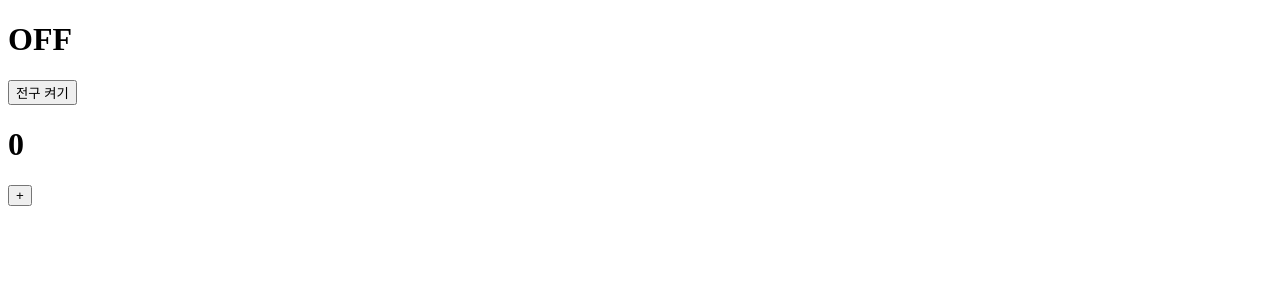
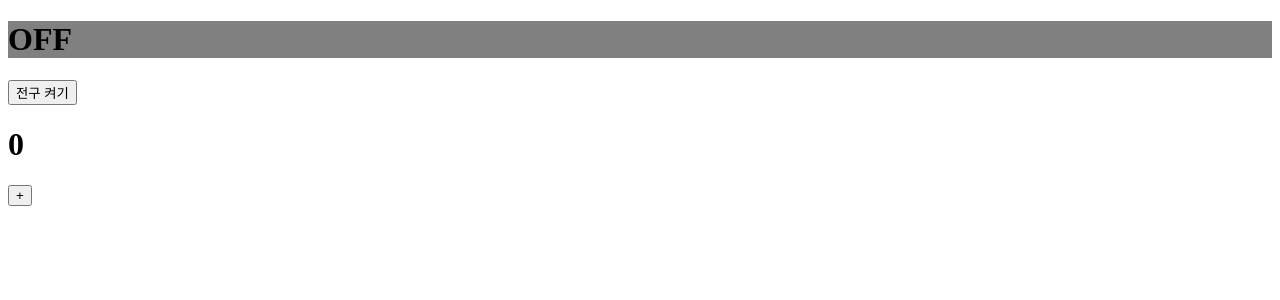
Before and after one commit to seongmin36/onebite-react-challenge, a React (Vite) app in the folder onebite-react/section05/: page / in a window 1280 px wide. Shown: the top 300 px of the page. Built offline with nearby package versions, Linux system fonts and the light colour scheme.

Commit message:
section05 props와 state finished

```diff
--- a/onebite-react/section05/src/App.jsx
+++ b/onebite-react/section05/src/App.jsx
@@ -1,23 +1,12 @@
-import { useState } from 'react';
-import './App.css';
+import "./App.css";
+import Bulb from "./components/Bulb";
+import Count from "./components/Count";
 
 function App() {
-  const [count, setCount] = useState(0);
-  const [light, setLight] = useState('OFF');
-  const PlusNum = () => {
-    setCount(count + 1);
-  };
-
   return (
     <>
-      <div>
-        <h1>{light}</h1>
-        <button onClick={() => setLight(light === 'OFF' ? 'ON' : 'OFF')}>
-          전구 {light === 'OFF' ? '켜기' : '끄기'}
-        </button>
-      </div>
-      <h1>{count}</h1>
-      <button onClick={PlusNum}>+</button>
+      <Bulb />
+      <Count />
     </>
   );
 }
--- /dev/null
+++ b/onebite-react/section05/src/components/Bulb.jsx
@@ -0,0 +1,22 @@
+import { useState } from "react";
+
+const Bulb = () => {
+  const [light, setLight] = useState("OFF");
+
+  console.log(light);
+  return (
+    <div>
+      {light === "ON" ? (
+        <h1 style={{ backgroundColor: "orange" }}>ON</h1>
+      ) : (
+        <h1 style={{ backgroundColor: "gray" }}>OFF</h1>
+      )}
+
+      <button onClick={() => setLight(light === "OFF" ? "ON" : "OFF")}>
+        전구 {light === "OFF" ? "켜기" : "끄기"}
+      </button>
+    </div>
+  );
+};
+
+export default Bulb;
--- /dev/null
+++ b/onebite-react/section05/src/components/Count.jsx
@@ -0,0 +1,18 @@
+import { useState } from "react";
+
+const Count = () => {
+  const [count, setCount] = useState(0);
+
+  const PlusNum = () => {
+    setCount(count + 1);
+  };
+
+  return (
+    <>
+      <h1>{count}</h1>
+      <button onClick={PlusNum}>+</button>
+    </>
+  );
+};
+
+export default Count;
```
